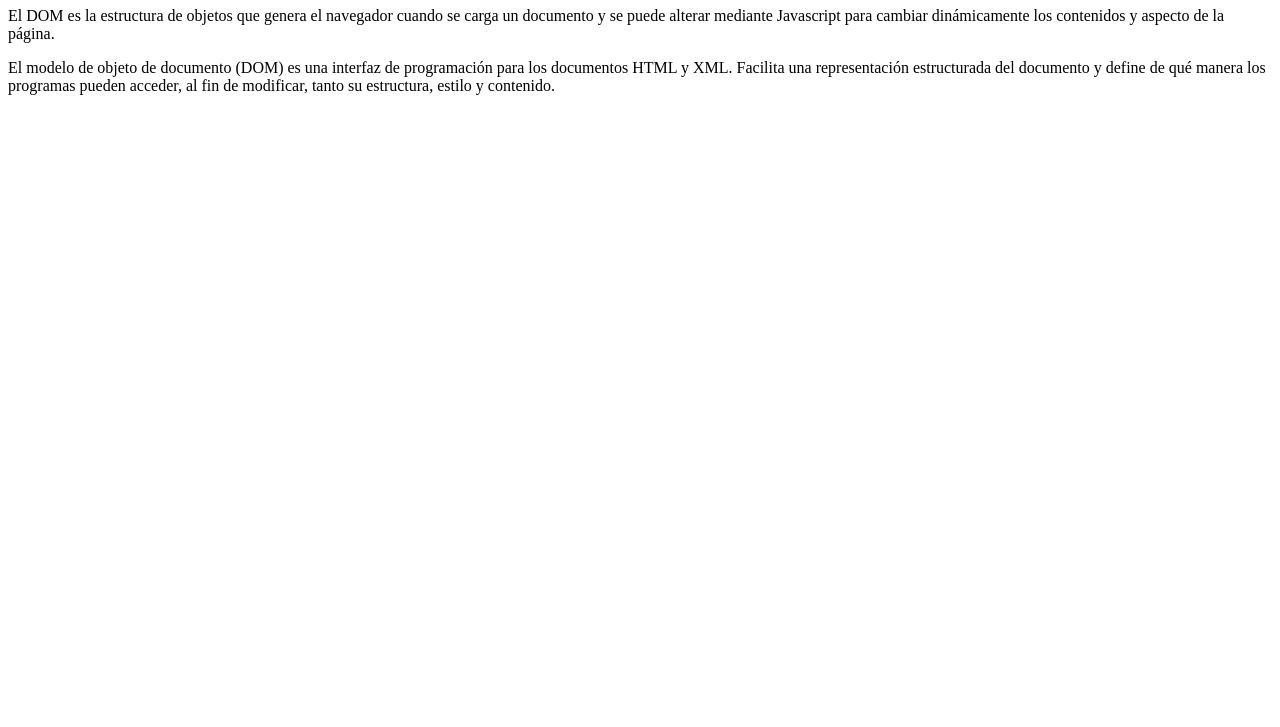
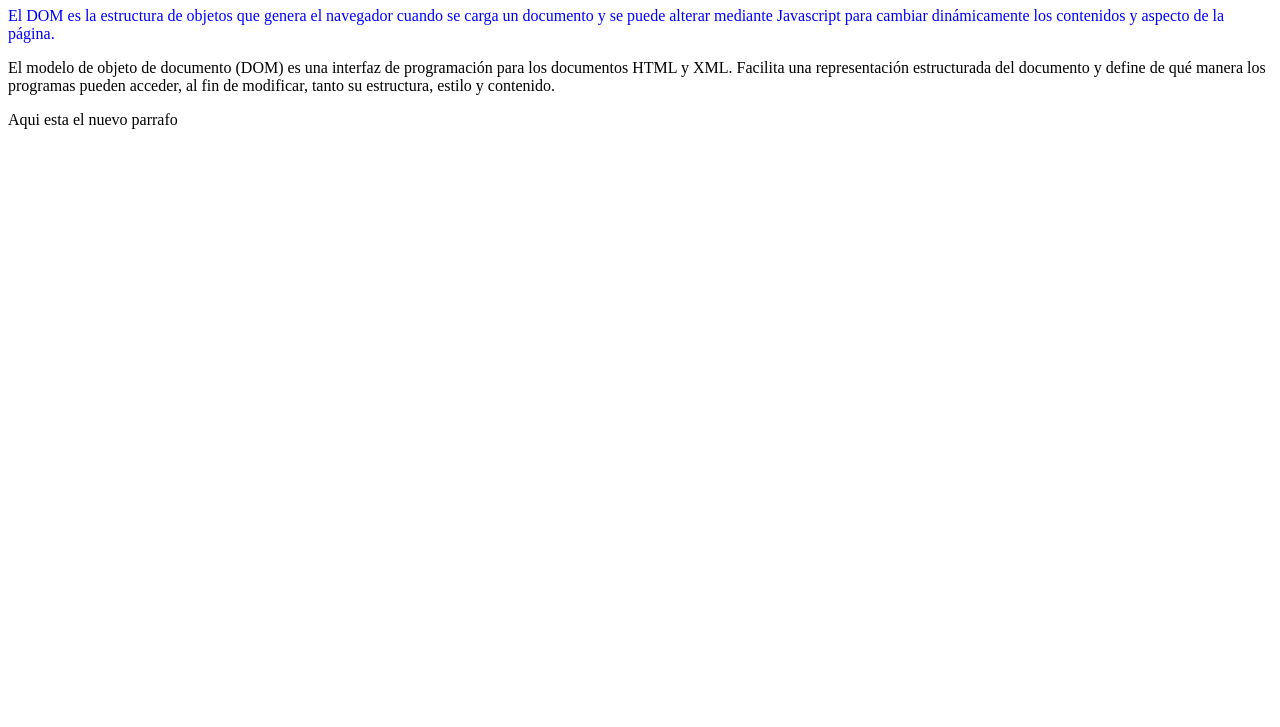
Before and after one commit to Klau182/ejercicioJS, a plain HTML site: page index.html in a window 1280 px wide. Shown: the part 73-800 px from the top of the page. Drawn offline with Linux system fonts and the light colour scheme.

Commit message:
se crea un nuevo parrafo en el documento en js con su respectiva clase y en los elementos anteriores se le asignan estilos css al div

```diff
--- a/index.html
+++ b/index.html
@@ -16,5 +16,11 @@
     <P id="caracteristica">
         El modelo de objeto de documento (DOM) es una interfaz de programación para los documentos HTML y XML. Facilita una representación estructurada del documento y define de qué manera los programas pueden acceder, al fin de modificar, tanto su estructura, estilo y contenido.
     </P>
+
+    <div id="datos">
+
+    </div>
+
+    <script src="index.js"></script>
 </body>
 </html>
--- a/index.js
+++ b/index.js
@@ -0,0 +1,13 @@
+let titulo = document.getElementById("encabezado");
+console.log(titulo.innerHTML);
+let divv = document.getElementById("concepto");
+divv.style.color = "blue";//agregando estilo css en este caso color de letra
+let parrafo = document.getElementById("caracteristica");
+console.log(parrafo);
+
+let nvoParrafo = document.createElement("p");//creando un parrafo
+let textoParrafo = document.createTextNode("Aqui esta el nuevo parrafo"); //creando el nuevo texto
+let datoNuevo = document.getElementById("datos");
+
+datoNuevo.appendChild(nvoParrafo);//se agrega el parrafo
+nvoParrafo.appendChild(textoParrafo);//y al parrafo se agrega el texto
```
Also changed, not shown: 1 other file.
